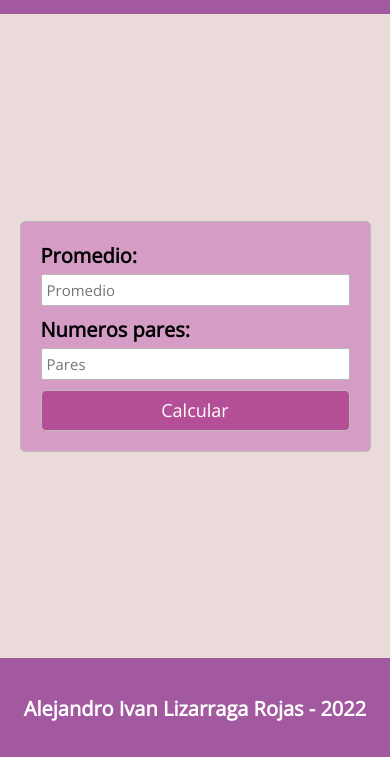
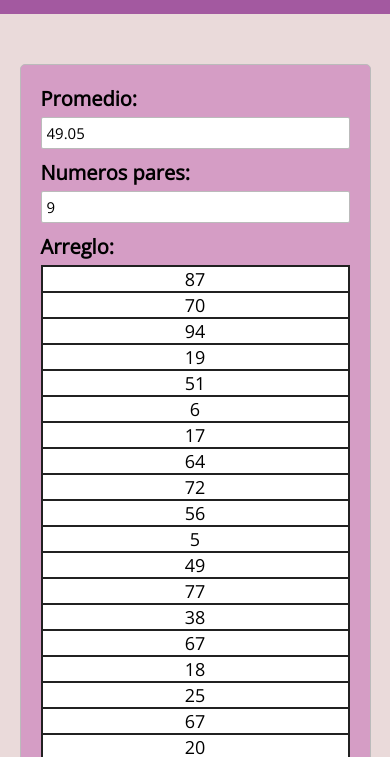
Before and after one commit to Alejandrolga02/Practica-Funciones, a plain HTML site: page index.html in a window 390 px wide. Shown: the part 86-843 px from the top of the page. Drawn offline with nearby package versions, Linux system fonts and the light colour scheme.

Commit message:
Finalizacion y correcion de la pagina

```diff
--- a/css/styles.css
+++ b/css/styles.css
@@ -59,14 +59,13 @@ main {
 	background-color: var(--secundario);
 }
 
-.contenedor label {
+label {
 	font-size: 2rem;
 	margin-bottom: 0.5rem;
 	font-weight: 700;
 }
 
-.contenedor input,
-.contenedor select {
+.contenedor input {
 	margin-bottom: 1rem;
 	padding: 0.5rem;
 	font-size: 1.5rem;
@@ -74,25 +73,6 @@ main {
 	border: var(--borde);
 	font-family: var(--fuente);
 	width: 100%;
-}
-
-.contenedor input:hover,
-.contenedor select:hover {
-	border: var(--borde);
-}
-
-.botones {
-	display: flex;
-	flex-direction: row;
-	justify-content: flex-end;
-	gap: 2rem;
-}
-
-@media (max-width: 576px) {
-	.botones {
-		flex-direction: column;
-		gap: 1rem;
-	}
 }
 
 .boton {
@@ -105,6 +85,7 @@ main {
 	font-weight: 500;
 	font-family: var(--fuente);
 	cursor: pointer;
+	align-self: flex-end;
 }
 
 .boton:hover {
@@ -121,7 +102,7 @@ h3 {
 
 #original,
 #ordenado {
-	display: none;
+	display: grid;
 	grid-template-columns: 1fr 1fr;
 	background-color: var(--blanco);
 	text-align: center;
@@ -141,7 +122,7 @@ p:hover {
 }
 
 .arregloL {
-	display: none;
+	display: inline;
 }
 
 .footer {
@@ -154,3 +135,11 @@ p:hover {
 	padding: 2rem;
 	color: var(--blanco);
 }
+
+@media (max-width: 576px) {
+
+	#original,
+	#ordenado {
+		grid-template-columns: 1fr;
+	}
+}
--- a/index.html
+++ b/index.html
@@ -35,9 +35,7 @@
 			<div id="original"></div>
 			<label class="arregloL" id="lblOrdenado">Ordenado:</label>
 			<div id="ordenado"></div>
-			<div class="botones">
-				<button class="boton" id="btnCalcular">Calcular</button>
-			</div>
+			<button class="boton" id="btnCalcular">Calcular</button>
 		</div>
 	</main>
 
--- a/js/app.js
+++ b/js/app.js
@@ -1,7 +1,7 @@
 'use strict';
 
 window.addEventListener('DOMContentLoaded', () => {
-	document.getElementById("btnCalcular").addEventListener('click', () => {
+	const btnCalcular = () => {
 		// * Diseña una función que reciba como argumento un arreglo de valores enteros de 20 posiciones , regrese el valor promedio de los elementos del arreglo.
 		const promedio = (array) => {
 			let promedio = 0;
@@ -23,7 +23,7 @@ window.addEventListener('DOMContentLoaded', () => {
 		// * Diseñe una función que reciba como argumento un arreglo de 20 valores numéricos enteros, ordene los valores del arreglo de mayor a menor.
 		const ordenar = (array) => {
 			let ordenado = array.slice();
-			return ordenado.sort((a, b) => a - b);
+			return ordenado.sort((a, b) => b - a);
 		}
 
 		// * Imprimir datos en el dom
@@ -33,7 +33,6 @@ window.addEventListener('DOMContentLoaded', () => {
 				content += `<p>${item}</p>\n`;
 			});
 			elemento.innerHTML = content;
-			elemento.style.display = "grid";
 		}
 
 
@@ -47,10 +46,11 @@ window.addEventListener('DOMContentLoaded', () => {
 		const ordenadoArray = ordenar(randomArray);
 		document.getElementById('promedio').value = promedioNumber;
 		document.getElementById('pares').value = paresNumber;
-		document.getElementById("lblOriginal").style.display = "inline";
-		document.getElementById("lblOrdenado").style.display = "inline";
 
 		imprimirDOM(randomArray, document.getElementById("original"));
 		imprimirDOM(ordenadoArray, document.getElementById("ordenado"));
-	});
+	};
+
+	document.getElementById("btnCalcular").addEventListener('click', btnCalcular);
+	btnCalcular();
 });
```
